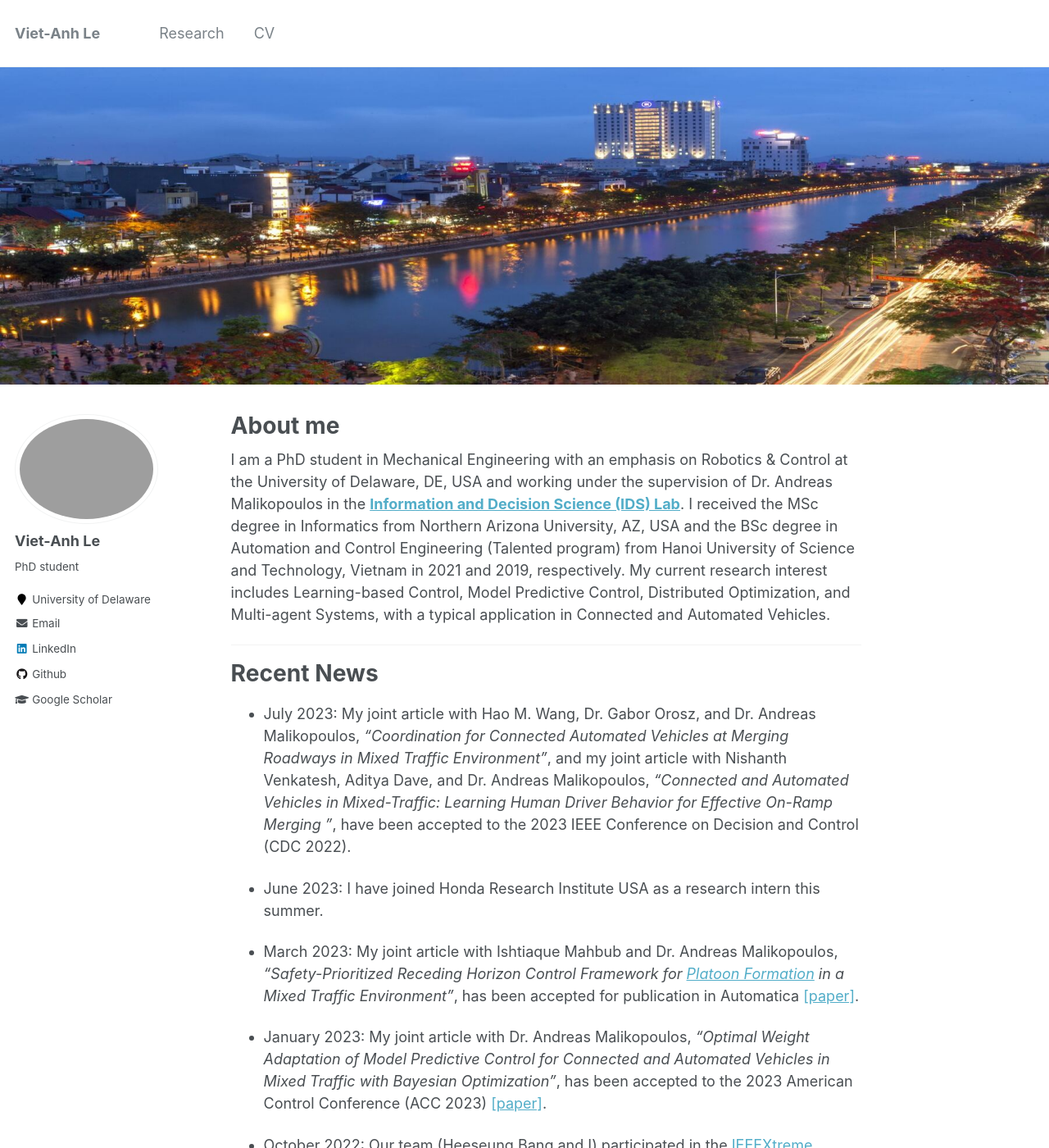
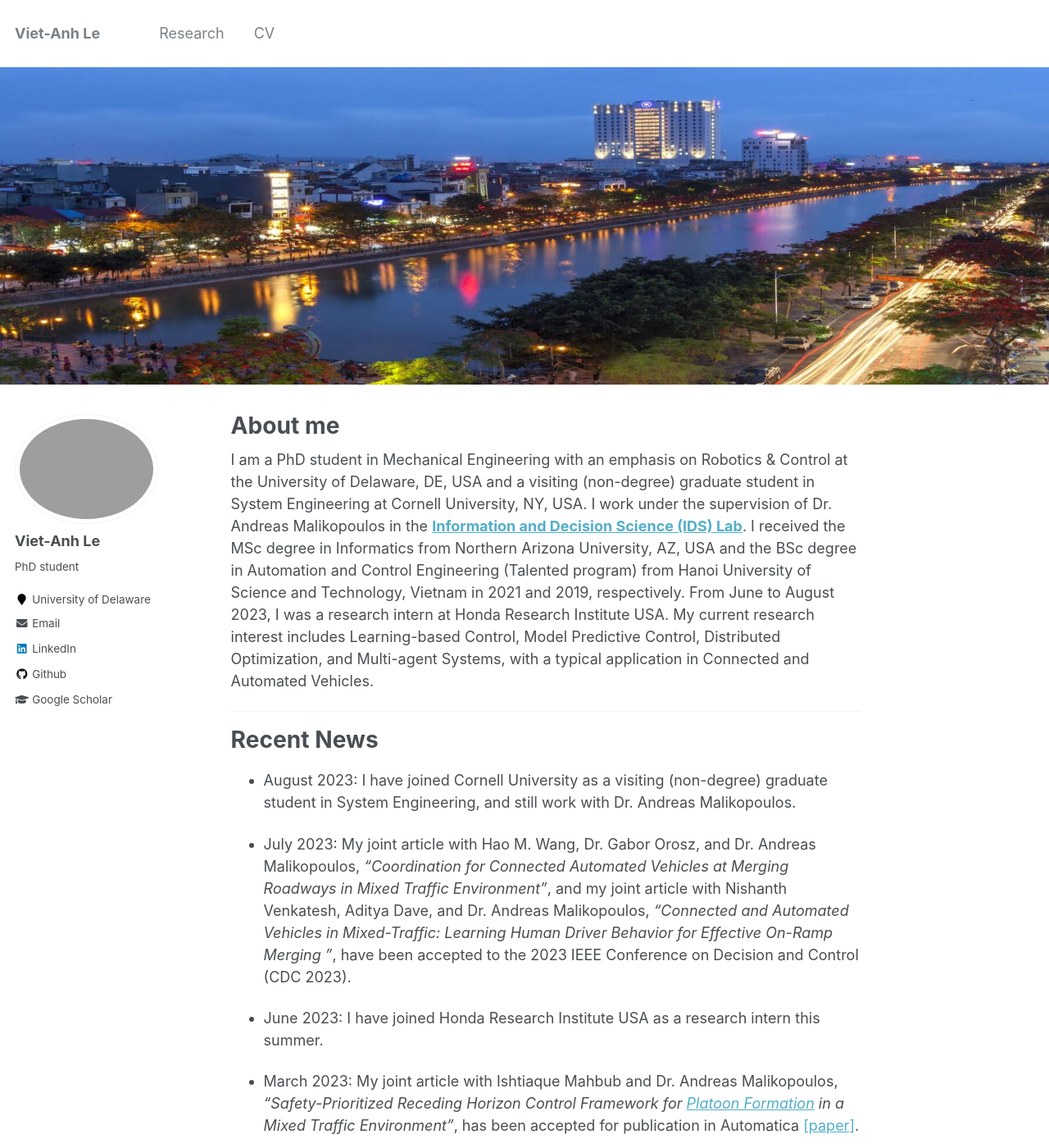
Before and after one commit to vietanhle0101/vietanhle0101.github.io, a Jekyll site: the page built from _pages/about.md, in a window 1280 px wide and 1400 px high. Shown: the whole window at 82% size. Built offline with Jekyll 4.4.1, drawn with Linux system fonts in a browser that asks for light colours.

Commit message:
update homepage

```diff
--- a/_pages/about.md
+++ b/_pages/about.md
@@ -10,16 +10,20 @@ redirect_from:
   - /about.html
 ---
 
-I am a PhD student in Mechanical Engineering with an emphasis on Robotics & Control at the University of Delaware, DE, USA and working under the supervision of Dr. Andreas Malikopoulos in the [**Information and Decision Science (IDS) Lab**](https://sites.udel.edu/ids-lab/people/).
+I am a PhD student in Mechanical Engineering with an emphasis on Robotics & Control at the University of Delaware, DE, USA and a visiting (non-degree) graduate student in System Engineering at Cornell University, NY, USA.
+I work under the supervision of Dr. Andreas Malikopoulos in the [**Information and Decision Science (IDS) Lab**](https://sites.udel.edu/ids-lab/people/).
 I received the MSc degree in Informatics from Northern Arizona University, AZ, USA and the BSc degree in Automation and Control Engineering (Talented program) from Hanoi University of Science and Technology, Vietnam in 2021 and 2019, respectively.
+From June to August 2023, I was a research intern at Honda Research Institute USA.
 My current research interest includes Learning-based Control, Model Predictive Control, Distributed Optimization, and Multi-agent Systems, with a typical application in Connected and Automated Vehicles.
 
 ***
 
 # Recent News
 
+* August 2023: I have joined Cornell University as a visiting (non-degree) graduate student in System Engineering, and still work with Dr. Andreas Malikopoulos.
+
 * July 2023: My joint article with Hao M. Wang, Dr. Gabor Orosz, and Dr. Andreas Malikopoulos, <em>“Coordination for Connected Automated Vehicles at Merging Roadways in Mixed Traffic Environment”</em>, and my joint article with Nishanth Venkatesh, Aditya Dave, and Dr. Andreas Malikopoulos, <em>“Connected and Automated Vehicles in Mixed-Traffic: Learning Human Driver Behavior for Effective On-Ramp Merging
-”</em>, have been accepted to the 2023 IEEE Conference on Decision and Control (CDC 2022).
+”</em>, have been accepted to the 2023 IEEE Conference on Decision and Control (CDC 2023).
 
 * June 2023: I have joined Honda Research Institute USA as a research intern this summer.
 
```
Also changed, not shown: 1 other file.
